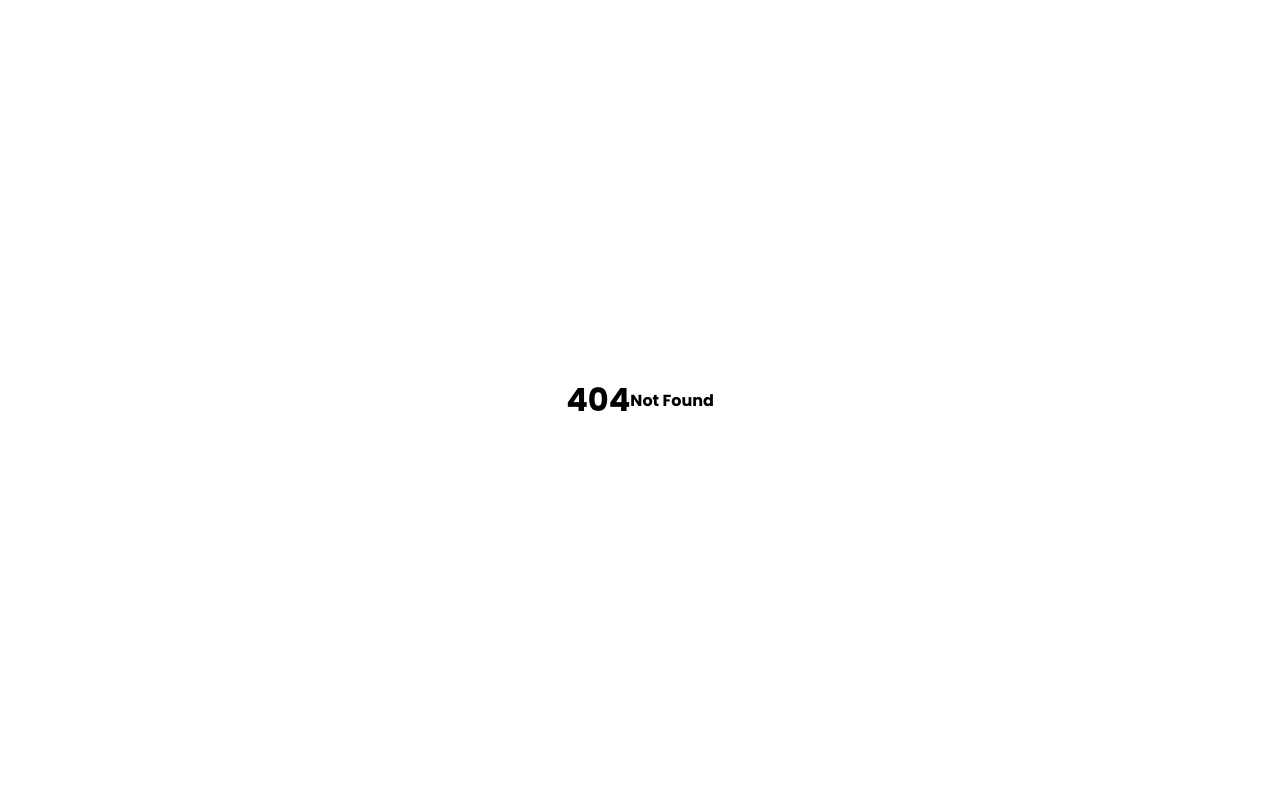
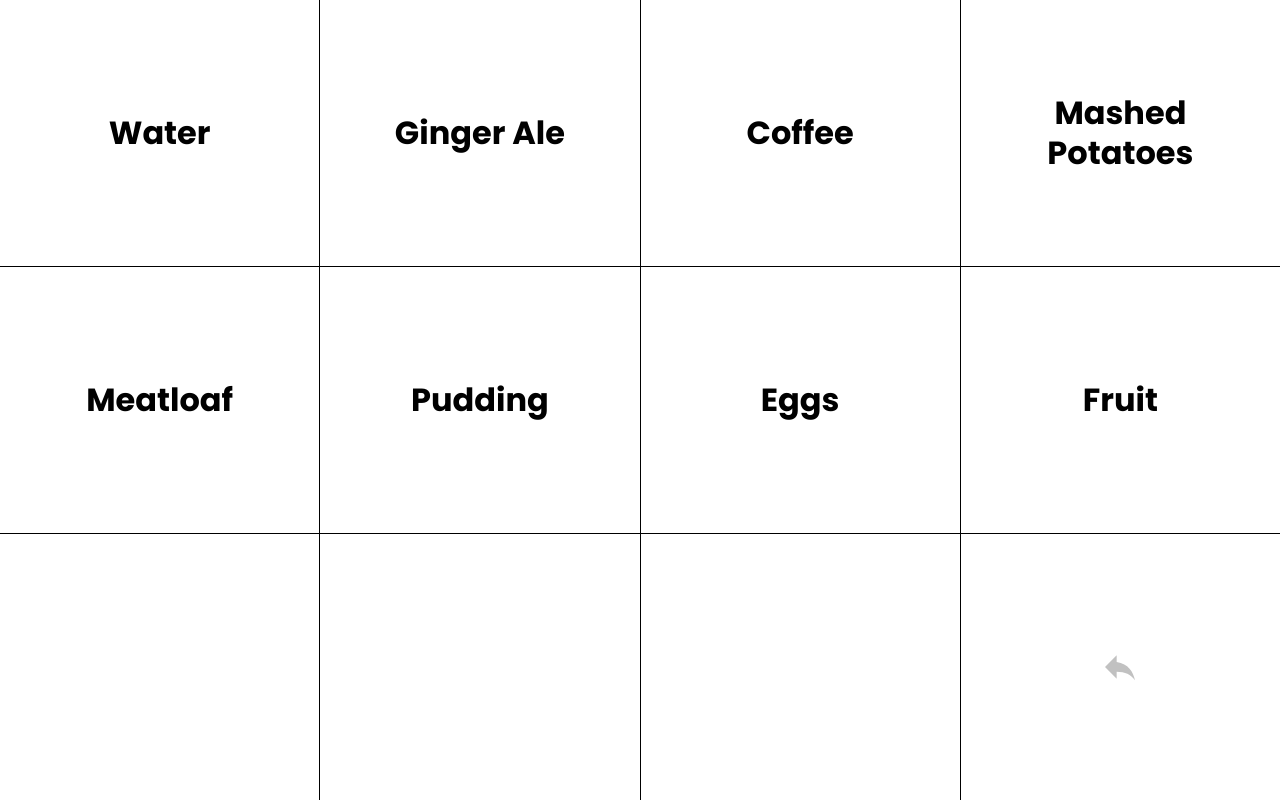
Before and after one commit to spreakfark/Aphasia-App, a SvelteKit app: page /food-drink in a window 1280 px wide. Before the commit this address had no page. Built offline with nearby package versions, Linux system fonts and the light colour scheme.

Commit message:
adds food-drink page

```diff
--- a/src/routes/+page.svelte
+++ b/src/routes/+page.svelte
@@ -9,7 +9,7 @@
 	<Tile icon_href="/icons/pill.svg">Need Medicine</Tile>
 	<Tile icon_href="/icons/doctor.svg">Nurse or Doctor</Tile>
 	<Tile icon_href="/icons/lightning-bolt.svg">In Pain</Tile>
-	<Tile icon_href="/icons/food.svg">Food/Drink</Tile>
+	<Tile icon_href="/icons/food.svg" href="/food-drink">Food/Drink</Tile>
 	<Tile icon_href="/icons/television-classic.svg">TV</Tile>
 	<Tile icon_href="/icons/shower.svg">Bath</Tile>
 	<Tile icon_href="/icons/paper-roll-outline.svg">Change Bed</Tile>
--- /dev/null
+++ b/src/routes/food-drink/+page.svelte
@@ -0,0 +1,19 @@
+<script>
+	import BackIcon from '$lib/back-icon.svelte';
+	import Tile from '$lib/tile.svelte';
+</script>
+
+<div class="grid">
+	<Tile>Water</Tile>
+	<Tile>Ginger Ale</Tile>
+	<Tile>Coffee</Tile>
+	<Tile>Mashed Potatoes</Tile>
+	<Tile>Meatloaf</Tile>
+	<Tile>Pudding</Tile>
+	<Tile>Eggs</Tile>
+	<Tile>Fruit</Tile>
+	<Tile disabled />
+	<Tile disabled />
+	<Tile disabled />
+	<Tile href="/"><BackIcon /></Tile>
+</div>
```
